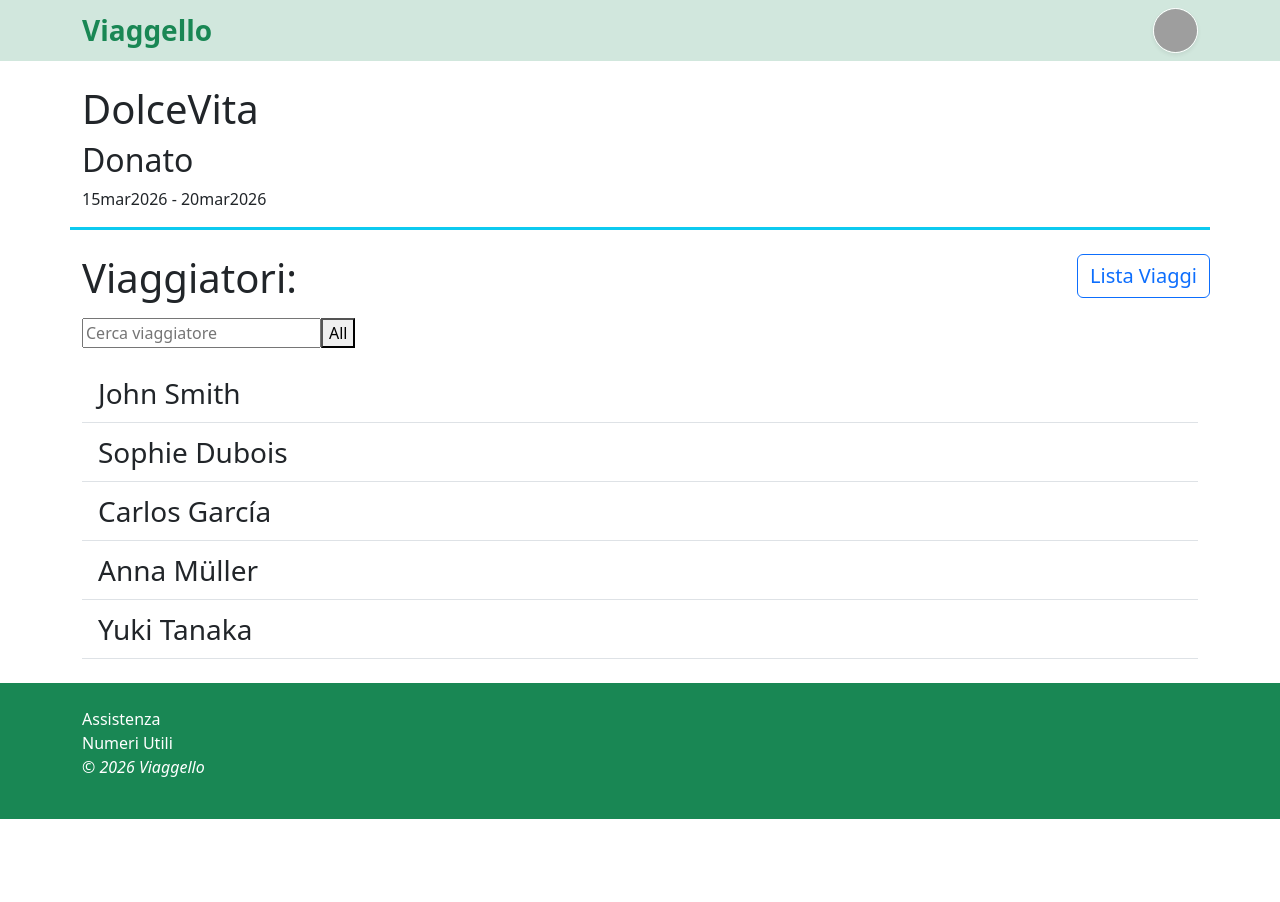
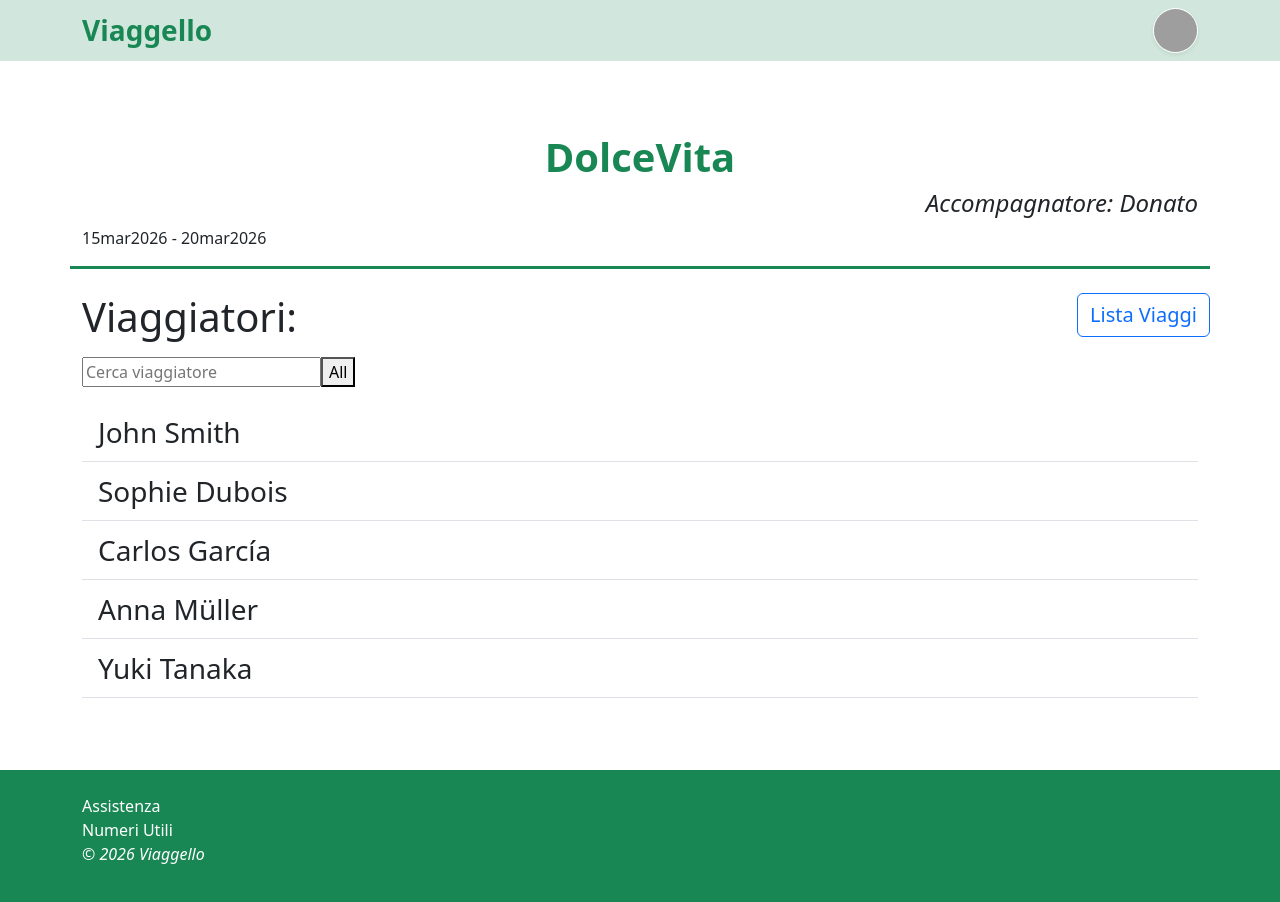
Before and after one commit to 0xMauriz/webapp-group-frontend, a React (Vite) app: page /travel/1 in a window 1280 px wide. Shown: the top 902 px of the page. Before the commit the page ends 819 px from the top, so only its background shows below. Built offline with nearby package versions, Linux system fonts and the light colour scheme; grey boxes are pictures that could not be loaded.

Commit message:
feat: prime modifiche allo stile di TravelDetail

```diff
--- a/src/pages/TravelDetail.jsx
+++ b/src/pages/TravelDetail.jsx
@@ -24,11 +24,11 @@ function TravelDetail() {
   );
 
   return (
-    <div className="container">
+    <div className="container py-5">
       <div className="row">
-        <div className="col border-bottom border-3 border-info">
-          <h1>{travel.tripName}</h1>
-          <h2>{travel.tutor}</h2>
+        <div className="col border-bottom border-3 border-success">
+          <h1 className=" text-success text-center fs-1 fw-bolder">{travel.tripName}</h1>
+          <h4 className="fst-italic text-end">Accompagnatore: {travel.tutor}</h4>
           <p>
             {travel.tripStart} - {travel.tripEnd}
           </p>
```
